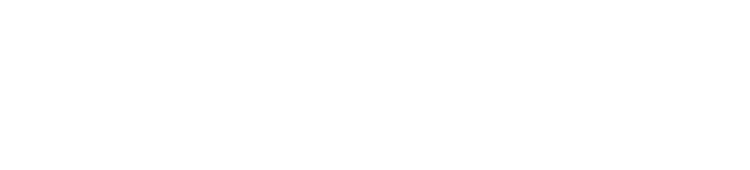
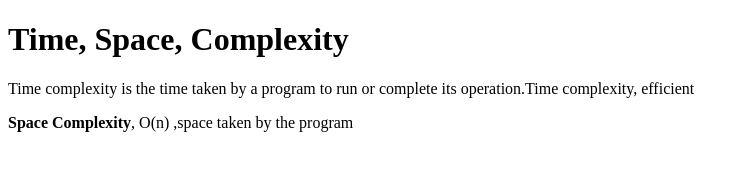
Before and after one commit to acciojob/time-and-space-complexity-Saurabhmishra1909, a website: page main.html in a window 1280 px wide. Shown: the whole page, without its empty margins (0-750 px from the left). Drawn offline with Linux system fonts and the light colour scheme.

Commit message:
created a submission

```diff
--- a/main.html
+++ b/main.html
@@ -8,6 +8,10 @@
 
 <body>
 	<!-- the entire body must be written by student -->
+	<h1>Time, Space, Complexity</h1>
+	<p>Time complexity is the time taken by a program to run or complete its operation.Time complexity, efficient</p>
+	<p><b>Space Complexity</b>, O(n) ,space taken by the program</p>
+
     <script type="text/javascript" src="./script.js">
 </script>
 
```
